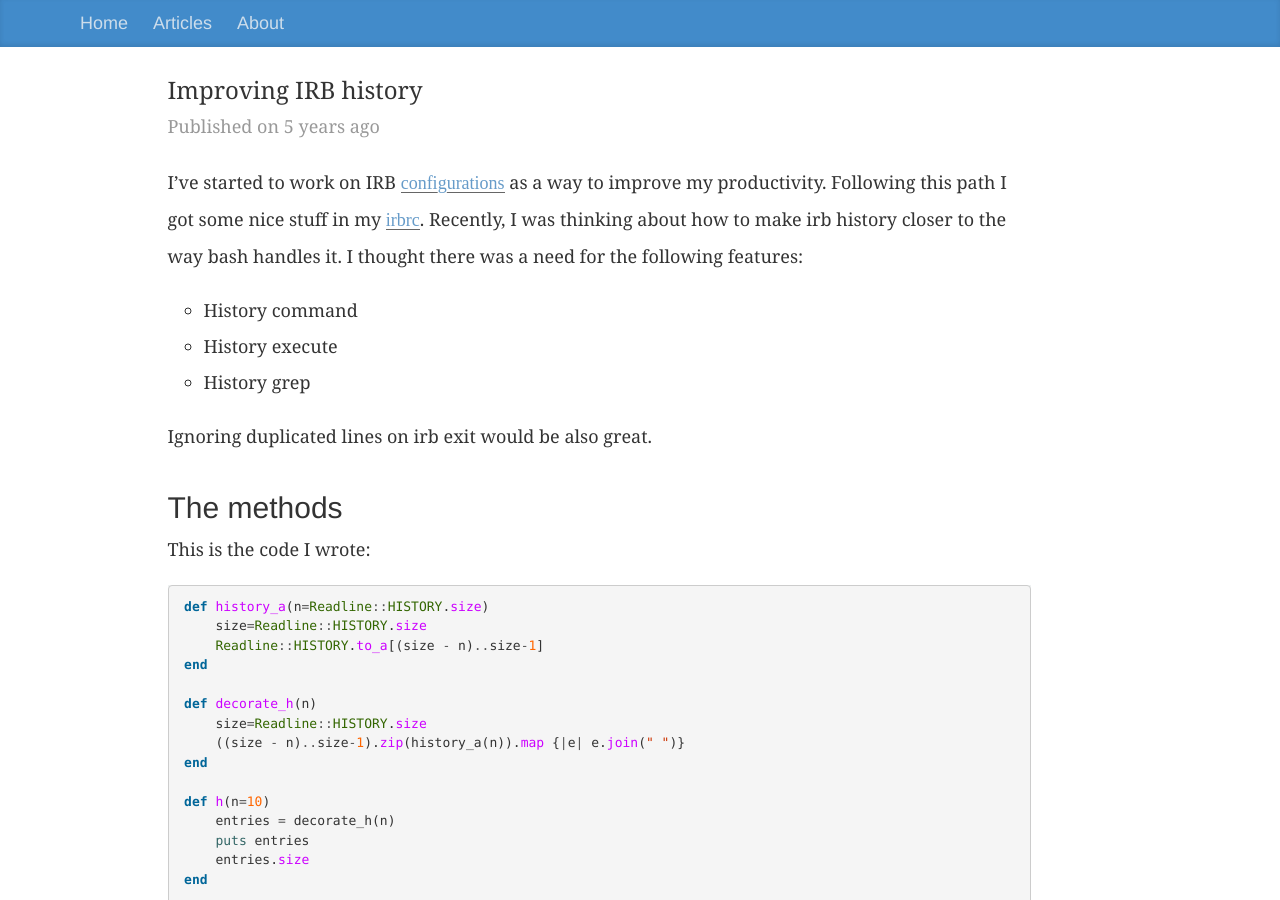
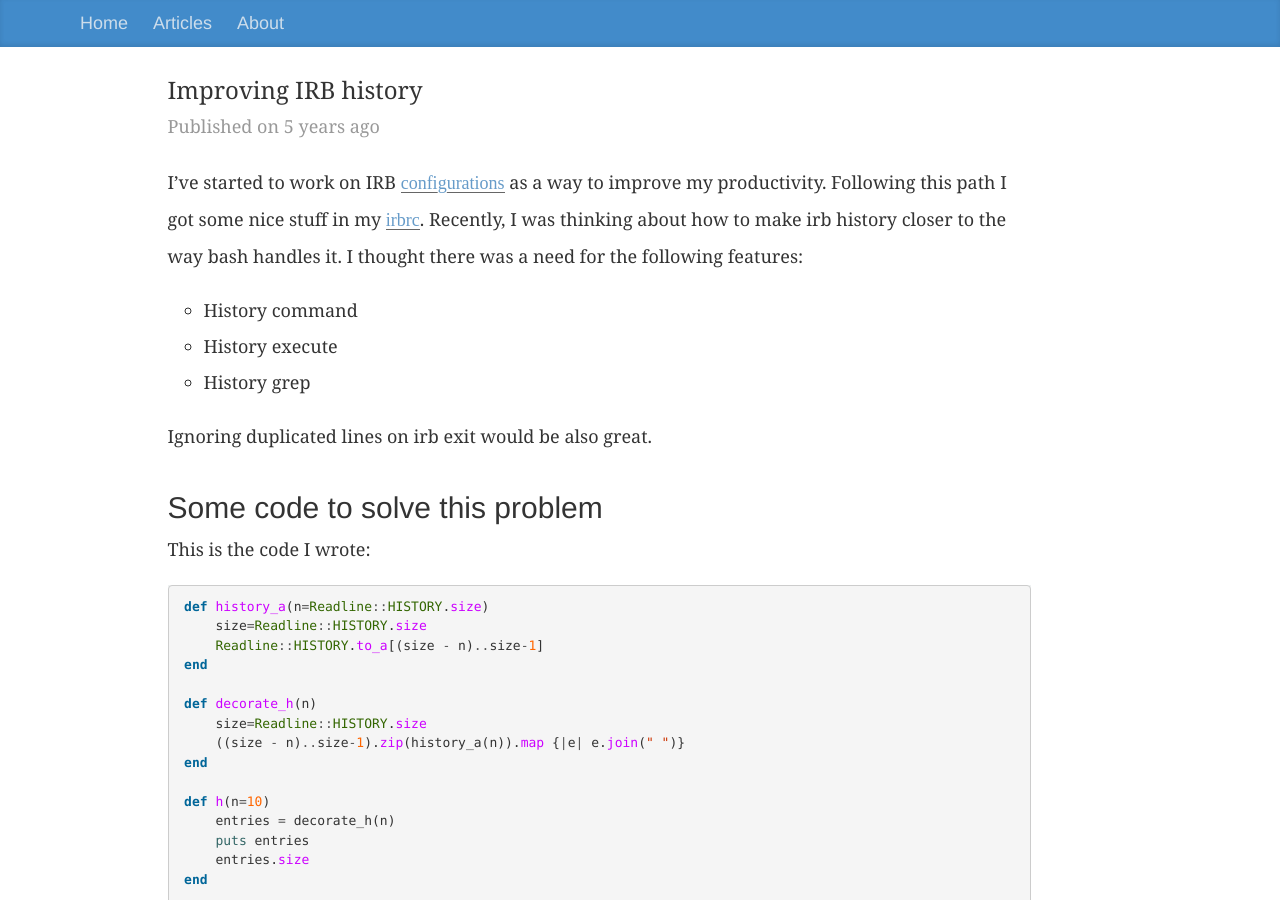
Before and after one commit to lucapette/lucapette.github.com, a Jekyll site: the page built from _posts/2011-03-18-improving-irb-history.markdown, in a window 1280 px wide and 900 px high. Built offline with Jekyll 4.4.1, drawn with Linux system fonts in a browser that asks for light colours; nearby versions of some CDN libraries.

Commit message:
Better title

```diff
--- a/_posts/2011-03-18-improving-irb-history.markdown
+++ b/_posts/2011-03-18-improving-irb-history.markdown
@@ -19,7 +19,7 @@ handles it. I thought there was a need for the following features:
 
 Ignoring duplicated lines on irb exit would be also great.
 
-## The methods
+## Some code to solve this problem
 
 This is the code I wrote:
 
```
